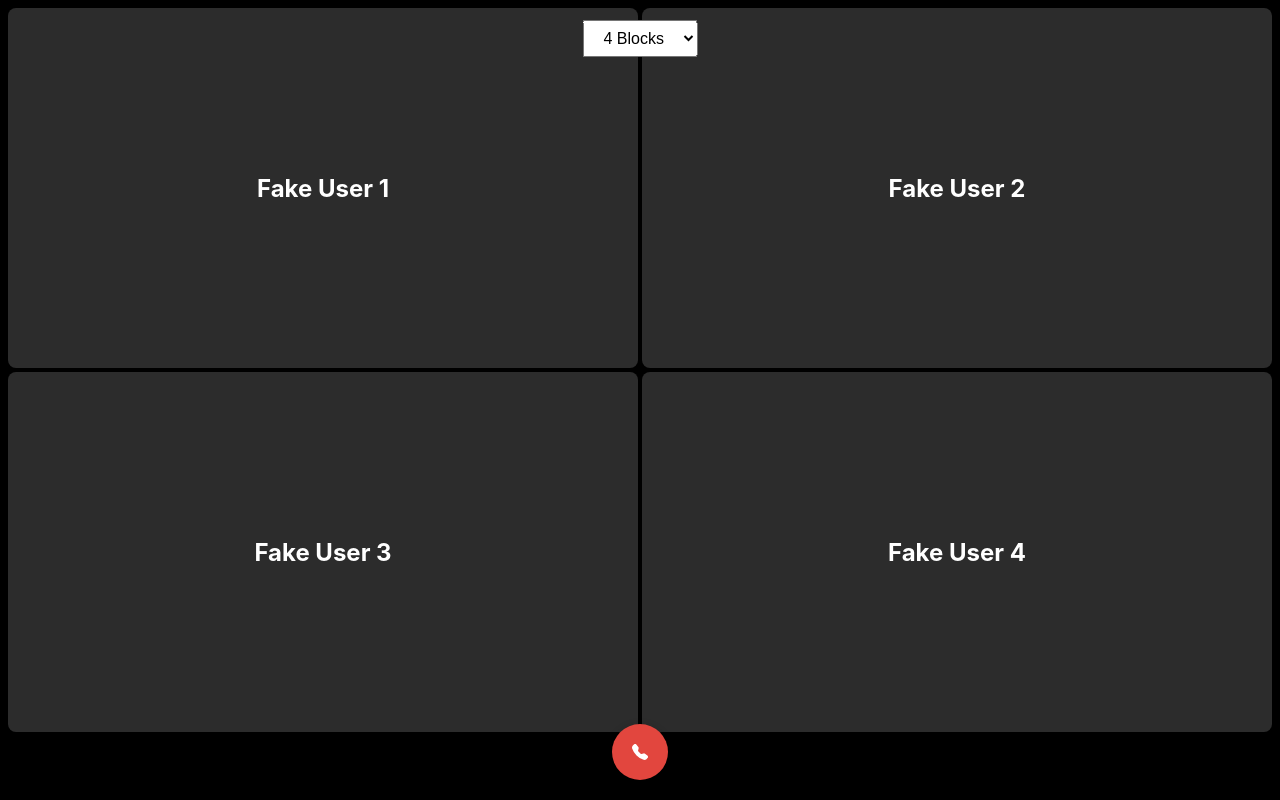
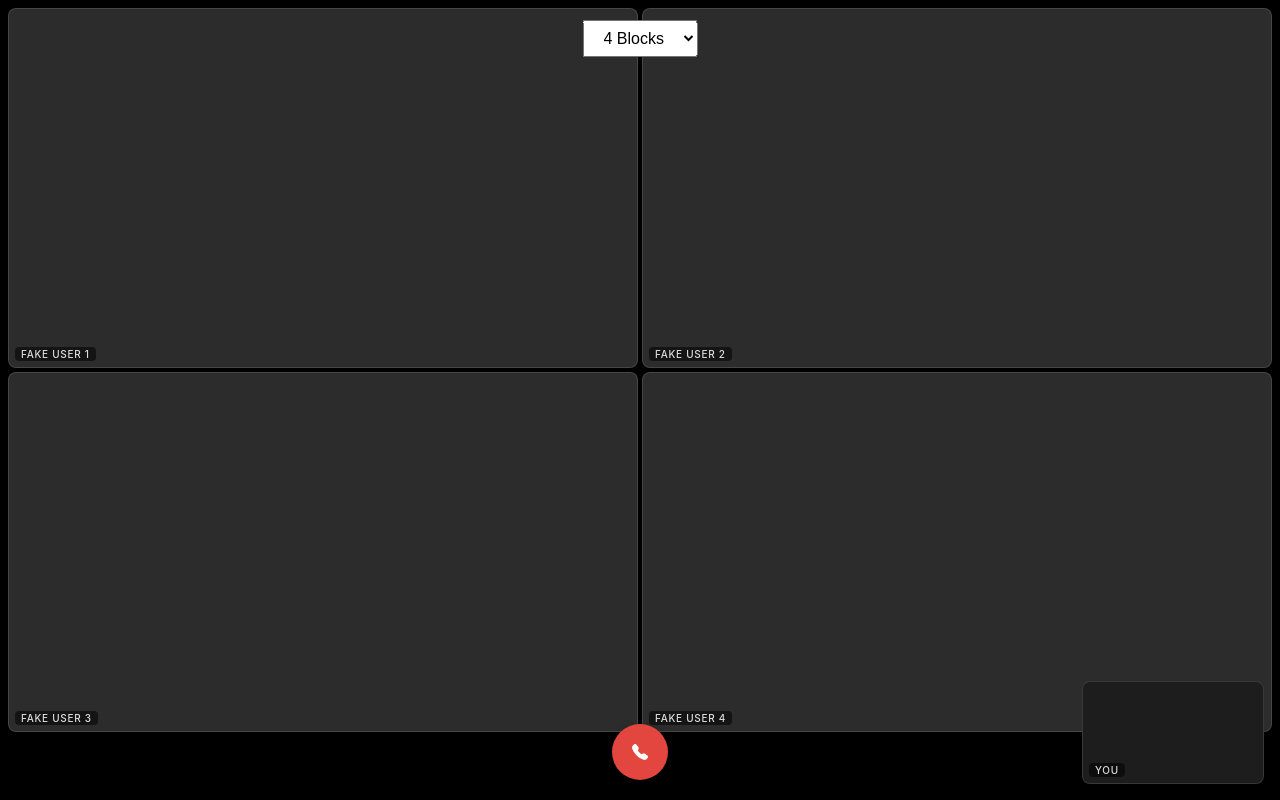
Before and after one commit to Sindreglo/whatsup, a Next.js app: page /channel in a window 1280 px wide. Built offline with nearby package versions, Linux system fonts and the light colour scheme.

Commit message:
Add self preview component and update GridLayout item display
- Introduced a self preview placeholder for local video functionality.
- Updated GridLayout to use a styled name label instead of an h2 for block titles.
- Adjusted footer color for improved visibility.

```diff
--- a/app/channel/page.module.scss
+++ b/app/channel/page.module.scss
@@ -21,3 +21,35 @@
   padding: 8px 16px;
   font-size: 16px;
 }
+
+/* Self preview (local video placeholder) */
+.selfPreview {
+  position: fixed;
+  right: 16px;
+  bottom: 16px;
+  width: 180px;
+  aspect-ratio: 16/9;
+  background: #1d1d1d;
+  border: 1px solid rgba(255,255,255,0.12);
+  border-radius: 8px;
+  overflow: hidden;
+  z-index: 1200;
+  display: flex;
+}
+
+.nameLabel {
+  position: absolute;
+  left: 6px;
+  bottom: 6px;
+  background: rgba(0,0,0,0.55);
+  padding: 2px 6px;
+  border-radius: 4px;
+  font-weight: 500;
+  font-size: 10px;
+  line-height: 1;
+  text-transform: uppercase;
+  letter-spacing: 0.7px;
+  color: #ddd;
+  pointer-events: none;
+  user-select: none;
+}
--- a/app/channel/page.tsx
+++ b/app/channel/page.tsx
@@ -28,6 +28,10 @@ export default function Channel() {
         </select>
       </div>
       <GridLayout blocks={blocks} />
+      {/* Self preview placeholder (future local video) */}
+      <div className={styles.selfPreview} aria-label="Your preview window">
+        <div className={styles.nameLabel}>You</div>
+      </div>
       <a href="/">
         <button className="iconButton backgroundColorRed" aria-label="Back to Home">
           <BsFillTelephoneFill className="icon" />
--- a/app/page.module.scss
+++ b/app/page.module.scss
@@ -45,4 +45,4 @@
 .guide ol { margin: 0 0 8px 18px; padding: 0; }
 .guideNote { color: #4caf50; font-size: 0.98em; margin-top: 6px; }
 
-.footer { margin-top: 28px; color: rgba(255,255,255,0.5); }
+.footer { margin-top: 28px; color: #000; }
--- a/components/GridLayout.module.scss
+++ b/components/GridLayout.module.scss
@@ -65,4 +65,22 @@
   color: white;
   overflow: hidden;
   position: relative;
+  border: 1px solid rgba(255,255,255,0.12);
 }
+
+.nameLabel {
+  position: absolute;
+  left: 6px;
+  bottom: 6px;
+  background: rgba(0,0,0,0.55);
+  padding: 2px 6px;
+  border-radius: 4px;
+  font-weight: 500;
+  font-size: 10px;
+  line-height: 1;
+  text-transform: uppercase;
+  letter-spacing: 0.7px;
+  color: #ddd;
+  pointer-events: none;
+  user-select: none;
+}
--- a/components/GridLayout.tsx
+++ b/components/GridLayout.tsx
@@ -11,7 +11,7 @@ export default function GridLayout({ blocks }: GridLayoutProps) {
     <div className={styles.gridContainer} data-count={blocks.length}>
       {blocks.map((block, index) => (
         <div key={index} className={styles.gridItem}>
-          <h2>{block.title}</h2>
+          <div className={styles.nameLabel}>{block.title}</div>
         </div>
       ))}
     </div>
```
